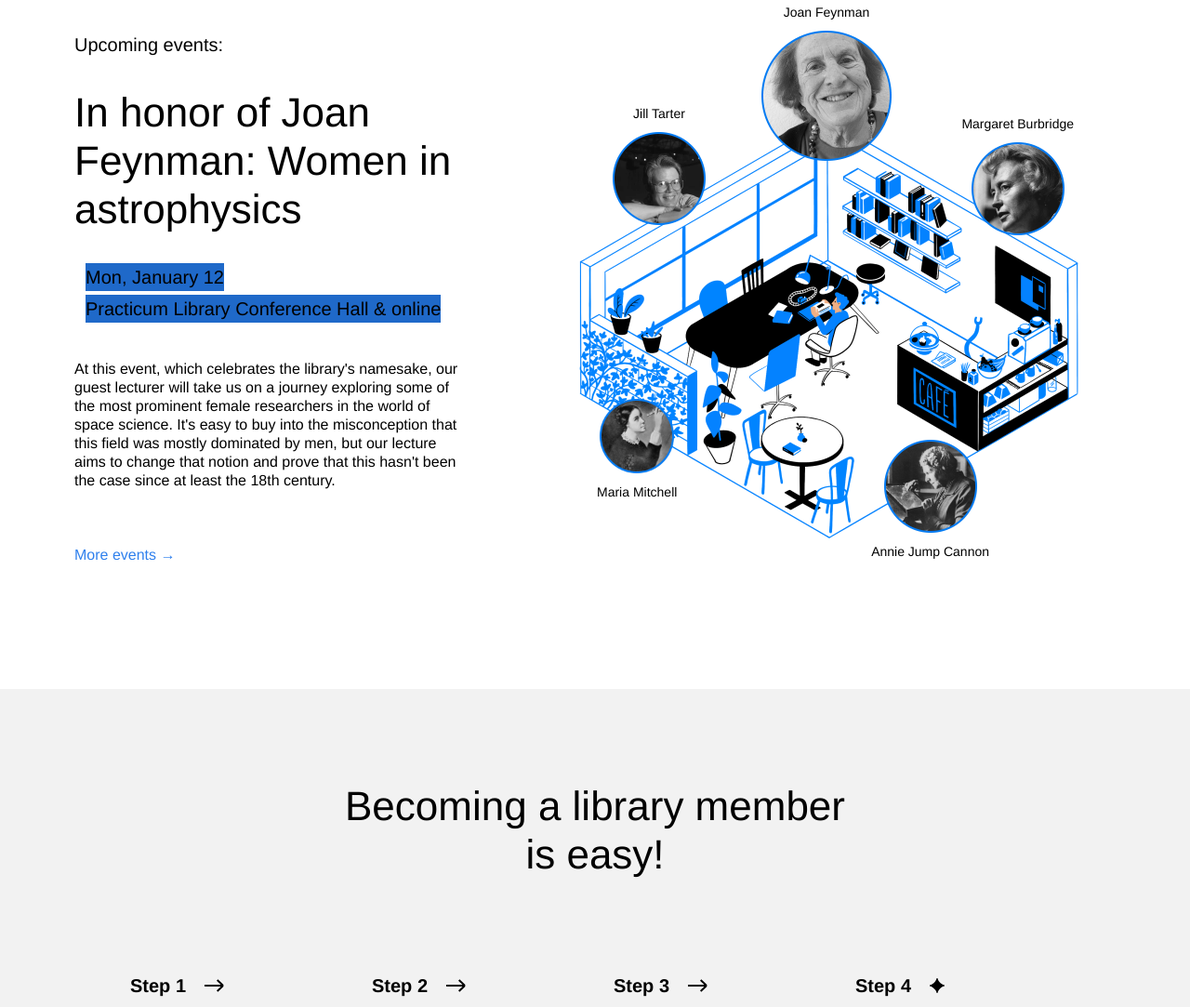
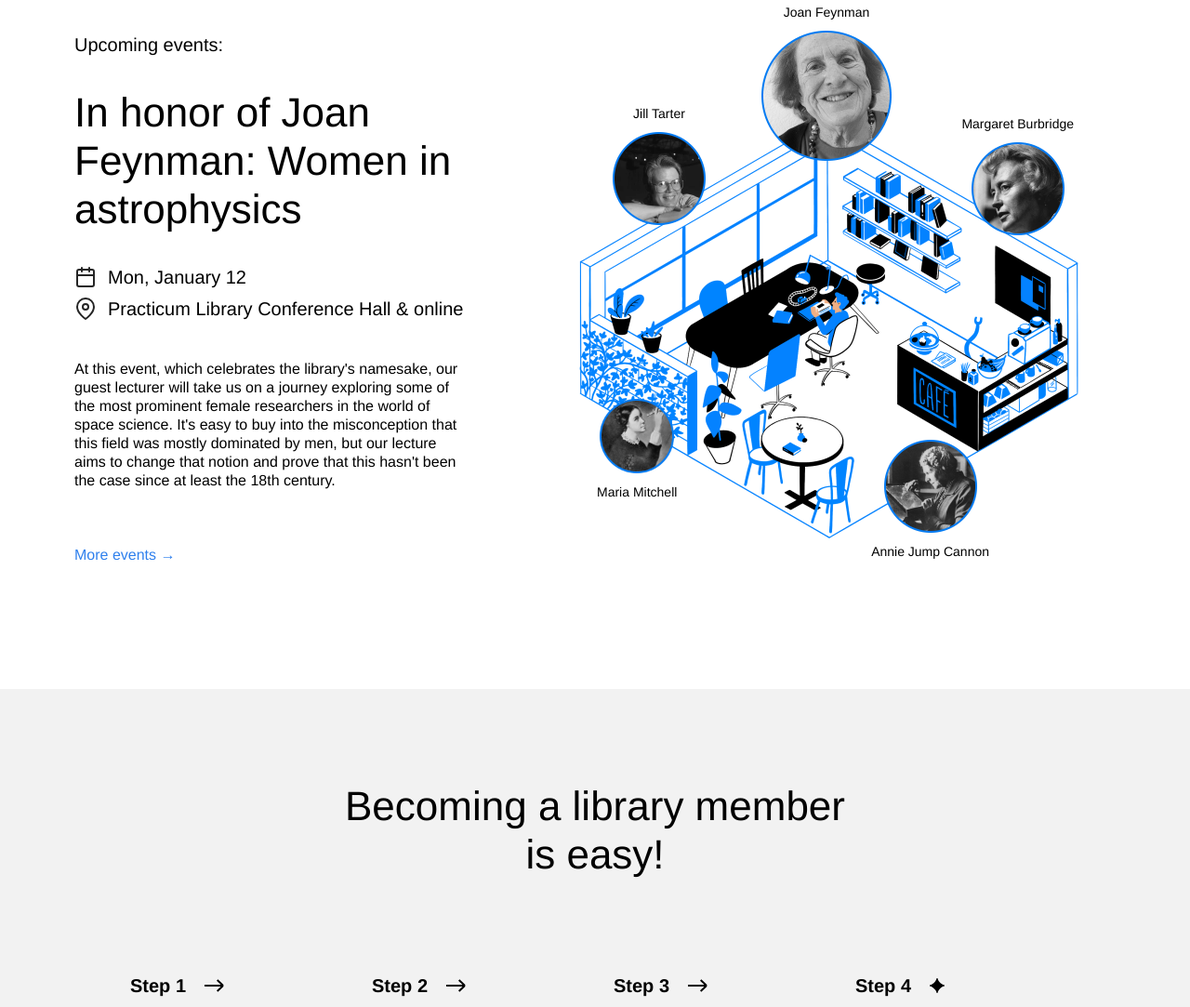
Before and after one commit to Khue-Thor/se_project_library, a plain HTML site: page index.html in a window 1280 px wide. Shown: the part 2161-3244 px from the top of the page at 93% size. Drawn offline with Linux system fonts and the light colour scheme.

Commit message:
version 8

```diff
--- a/index.html
+++ b/index.html
@@ -139,15 +139,13 @@
             <h3 class="events__title">
               In honor of Joan Feynman: Women in astrophysics
             </h3>
-            <div class="event-info events__info-section">
+            <div class="events__info-section">
               <div class="event-info__item">
-                <div class="event-info__icon event-info__icon_type_calendar">
-                </div>
+                <div class="event-info__icon event-info__icon_type_calendar"></div>
                 <p class="event-info__text">Mon, January 12</p>
               </div>
               <div class="event-info__item">
-                <div class="event-info__icon event-info__icon_type_pin">
-                </div>
+                <div class="event-info__icon event-info__icon_type_pin"></div>
                 <p class="event-info__text">Practicum Library Conference Hall & online</p>
               </div>
             </div>
--- a/styles/style.css
+++ b/styles/style.css
@@ -228,10 +228,14 @@
 
 .event-info__icon_type_calendar {
   background-image: url(../images/icon_calendar.svg);
+  width: 24px;
+  height: 24px;
 }
 
 .event-info__icon_type_pin {
   background-image: url(../images/icon_pin.svg);
+  width: 24px;
+  height: 24px;
 }
 
 .event-info__text {
@@ -239,7 +243,7 @@
   font-weight: 500;
   line-height: 30px;
   margin: 0;
-  background-color: #1f69c9;
+  background-color:#fff;
 }
 
 .events__description {
```
